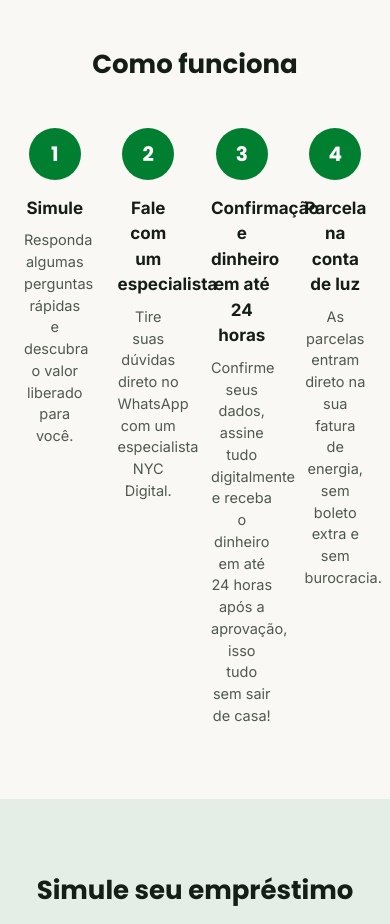
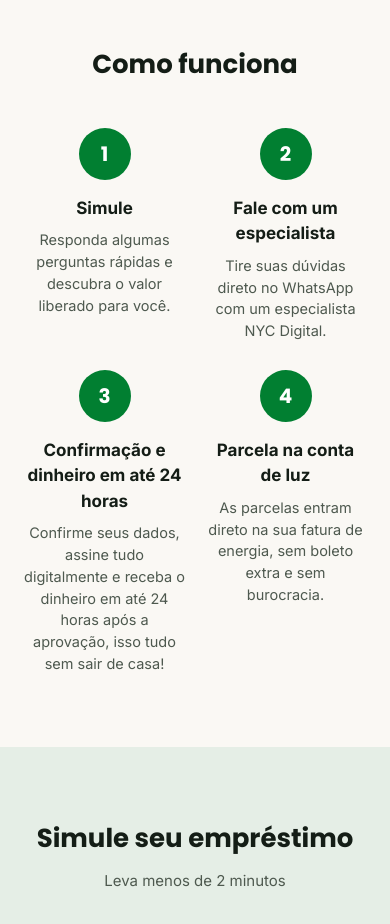
Before and after one commit to NYC-Digital-Testes/landing-page-NYC, a Next.js app: page / in a window 390 px wide. Shown: the part 780-1704 px from the top of the page. Built offline with nearby package versions, Linux system fonts and the light colour scheme.

Commit message:
Torna grid de Como Funciona responsivo (2 colunas no mobile)

```diff
--- a/app/globals.css
+++ b/app/globals.css
@@ -68,3 +68,16 @@ html {
   0%, 100% { box-shadow: 0 0 0 0 oklch(0.80 0.16 90 / 55%); transform: scale(1); }
   50% { box-shadow: 0 0 0 14px oklch(0.80 0.16 90 / 0%); transform: scale(1.03); }
 }
+
+.como-funciona-grid {
+  display: grid;
+  grid-template-columns: repeat(4, minmax(0, 1fr));
+  gap: 32px;
+}
+
+@media (max-width: 640px) {
+  .como-funciona-grid {
+    grid-template-columns: repeat(2, minmax(0, 1fr));
+    gap: 28px 20px;
+  }
+}
--- a/components/ComoFunciona.tsx
+++ b/components/ComoFunciona.tsx
@@ -21,7 +21,7 @@ export default function ComoFunciona() {
       >
         Como funciona
       </h2>
-      <Reveal style={{ display: "grid", gridTemplateColumns: "repeat(4, minmax(0, 1fr))", gap: 32 }}>
+      <Reveal className="como-funciona-grid">
         {passos.map((passo) => (
           <div key={passo.n} style={{ textAlign: "center" }}>
             <div
```
